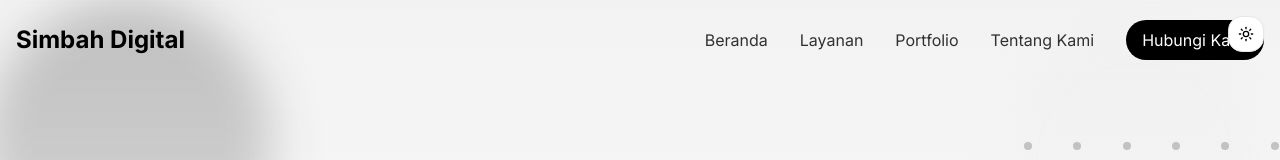
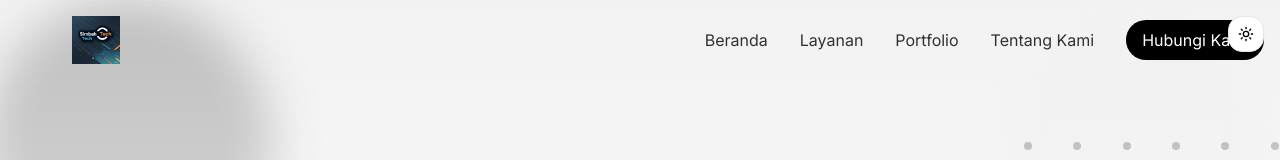
Before and after one commit to HadZzz/jasa-tech, a Next.js app: page / in a window 1280 px wide. Shown: the top 160 px of the page. Built offline with nearby package versions, Linux system fonts and the light colour scheme.

Commit message:
first commit

```diff
--- a/app/components/Navbar.tsx
+++ b/app/components/Navbar.tsx
@@ -2,6 +2,7 @@
 
 import { useState, useEffect } from 'react';
 import Link from 'next/link';
+import Image from 'next/image';
 import { Menu, X } from 'lucide-react';
 
 export default function Navbar() {
@@ -26,8 +27,14 @@ export default function Navbar() {
       <div className="container mx-auto px-4">
         <div className="flex items-center justify-between h-20">
           {/* Logo */}
-          <Link href="/" className="text-2xl font-bold">
-            Simbah Digital
+          <Link href="/" className="relative w-40 h-12">
+            <Image
+              src="/logo.jpeg"
+              alt="Simbah Digital"
+              fill
+              className="object-contain"
+              priority
+            />
           </Link>
 
           {/* Desktop Menu */}
--- a/app/components/theme/theme-provider.tsx
+++ b/app/components/theme/theme-provider.tsx
@@ -2,7 +2,16 @@
 
 import * as React from 'react';
 import { ThemeProvider as NextThemesProvider } from 'next-themes';
-import { type ThemeProviderProps } from 'next-themes/dist/types';
+
+type Attribute = 'class' | 'data-theme' | 'data-mode';
+
+interface ThemeProviderProps {
+  children: React.ReactNode;
+  attribute?: Attribute | Attribute[];
+  defaultTheme?: string;
+  enableSystem?: boolean;
+  disableTransitionOnChange?: boolean;
+}
 
 export function ThemeProvider({ children, ...props }: ThemeProviderProps) {
   return <NextThemesProvider {...props}>{children}</NextThemesProvider>;
```
